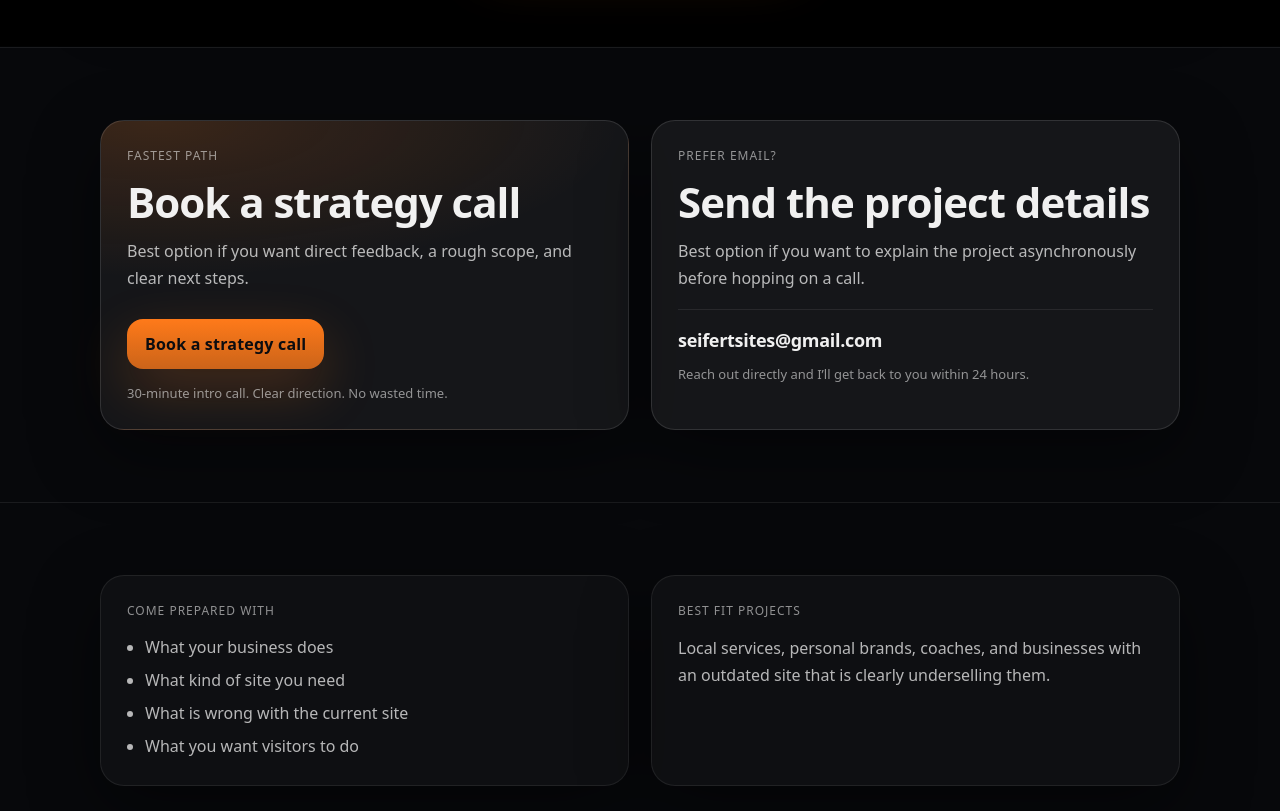
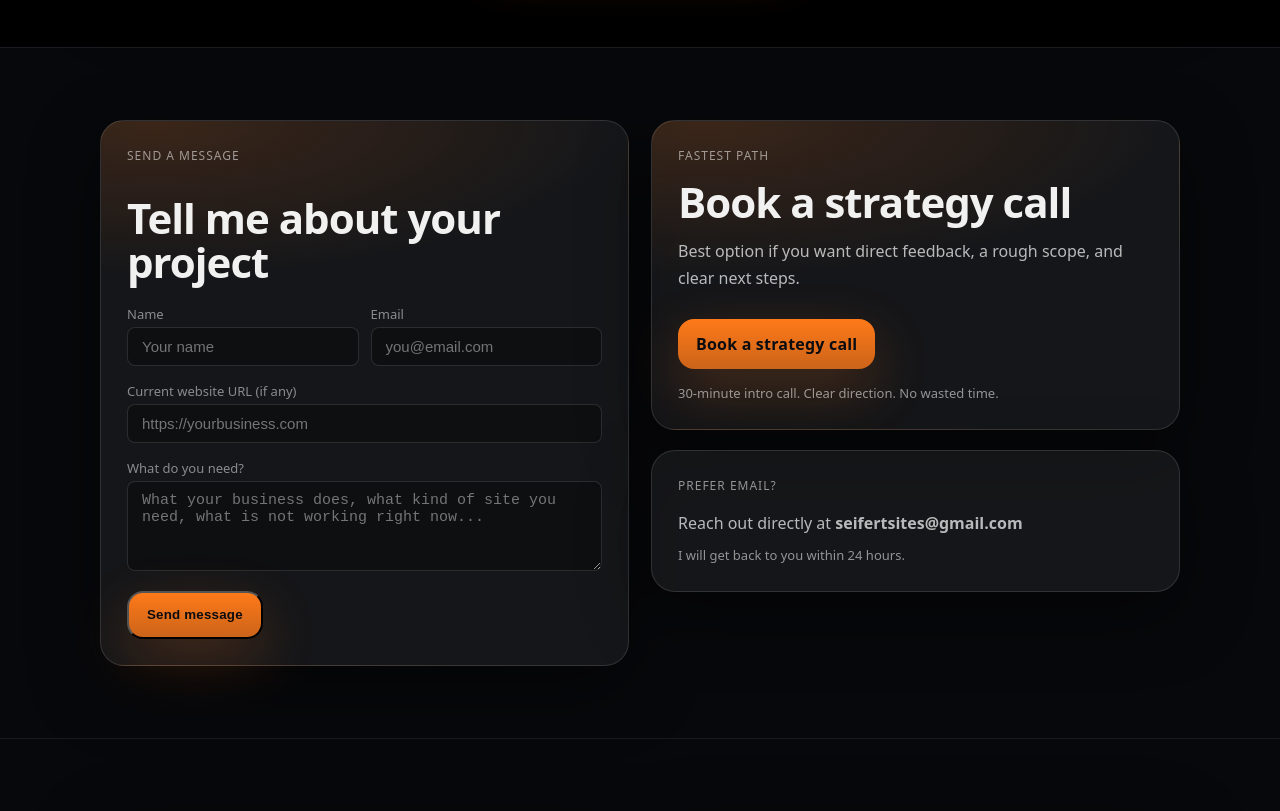
Before and after one commit to lucasseifert113/seifert-sites-fixed, a Next.js app: page /contact in a window 1280 px wide. Shown: the part 820-1631 px from the top of the page. Built offline with nearby package versions, Linux system fonts and the light colour scheme.

Commit message:
Update app/contact/page.tsx: contact form, testimonials, homepage projects

```diff
--- a/app/contact/page.tsx
+++ b/app/contact/page.tsx
@@ -1,4 +1,5 @@
 import FreeEvaluationCTA from "../components/FreeEvaluationCTA";
+import ContactForm from "../components/ContactForm";
 import { site } from "../lib/site";
 
 const prepItems = [
@@ -26,11 +27,14 @@ export default function ContactPage() {
       <FreeEvaluationCTA
         eyebrow="Free website evaluation"
         title="Want honest feedback before you spend money?"
-        text="Book a free website evaluation and I’ll tell you what’s weak, what’s costing you trust, and what I’d fix first. No fluff. No obligation."
+        text="Book a free website evaluation and I'll tell you what's weak, what's costing you trust, and what I'd fix first. No fluff. No obligation."
       />
 
       <section className="section sectionBorder">
         <div className="container grid2">
+          <ContactForm />
+
+          <div style={{ display: "flex", flexDirection: "column", gap: 20 }}>
             <div className="card panelHighlight">
               <p className="eyebrow">Fastest path</p>
               <h2 className="h2">Book a strategy call</h2>
@@ -49,26 +53,19 @@ export default function ContactPage() {
 
             <div className="card">
               <p className="eyebrow">Prefer email?</p>
-            <h2 className="h2">Send the project details</h2>
               <p className="muted">
-              Best option if you want to explain the project asynchronously before hopping on a call.
-            </p>
-            <div className="inlineDivider" />
+                Reach out directly at{" "}
                 <a
                   href={`mailto:${site.email}?subject=Website%20Project%20Inquiry`}
-              style={{
-                display: "inline-flex",
-                textDecoration: "none",
-                fontSize: 18,
-                fontWeight: 700,
-                letterSpacing: -0.3,
-              }}
+                  style={{ fontWeight: 700, textDecoration: "none" }}
                 >
                   {site.email}
                 </a>
-            <p className="mutedSmall" style={{ marginTop: 12 }}>
-              Reach out directly and I’ll get back to you within 24 hours.
               </p>
+              <p className="mutedSmall" style={{ marginTop: 8 }}>
+                I will get back to you within 24 hours.
+              </p>
+            </div>
           </div>
         </div>
       </section>
```
Lines whose indentation alone changed are shown as unchanged.
